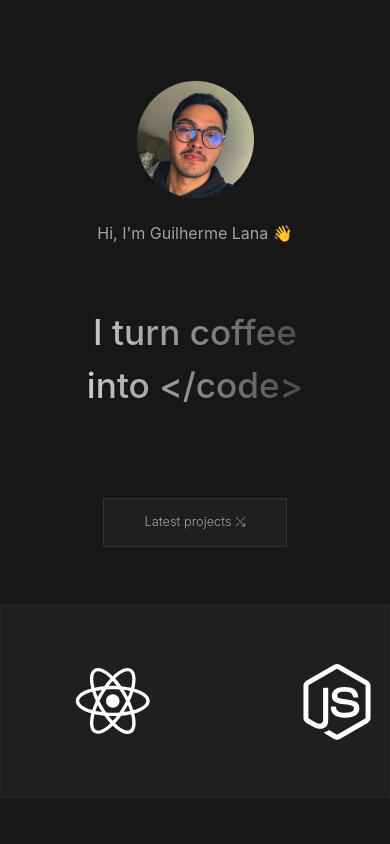
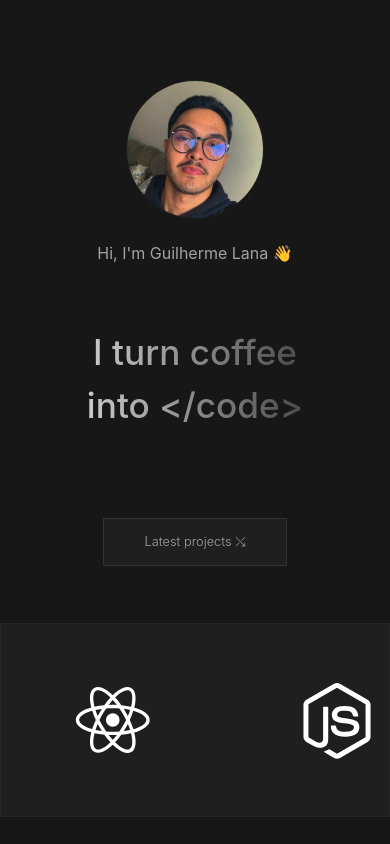
Before and after one commit to lan4z/coderlan4z, a React (Vite) app: page / in a window 390 px wide. Built offline with nearby package versions, Linux system fonts and the light colour scheme.

Commit message:
Update landing.css

```diff
--- a/src/assets/css/landing.css
+++ b/src/assets/css/landing.css
@@ -172,7 +172,7 @@ main {
 
 .profile img {
     margin-top: 5rem;
-    width: 20%;
+    width: 30%;
     border: 1px solid #1f1f1f;
     border-radius: 50%;
 }
@@ -393,7 +393,7 @@ button {
     }
 
     .profile img {
-        width: 30%;
+        width: 35%;
     }
 
     .h2 h2 {
```
